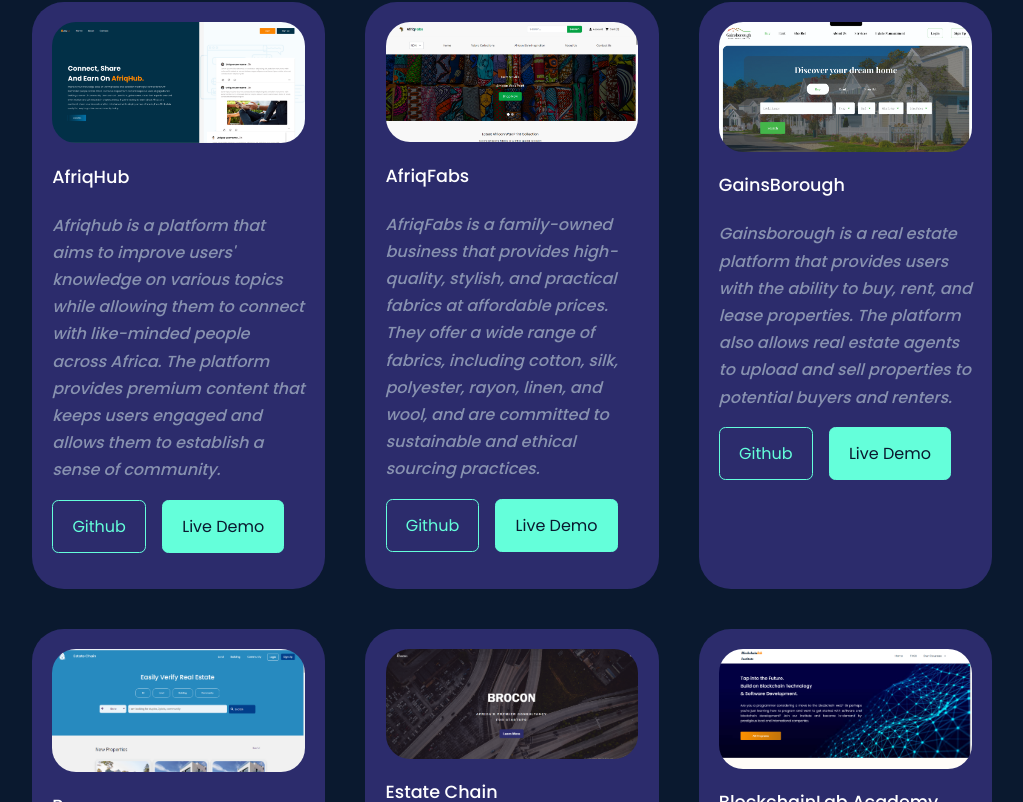
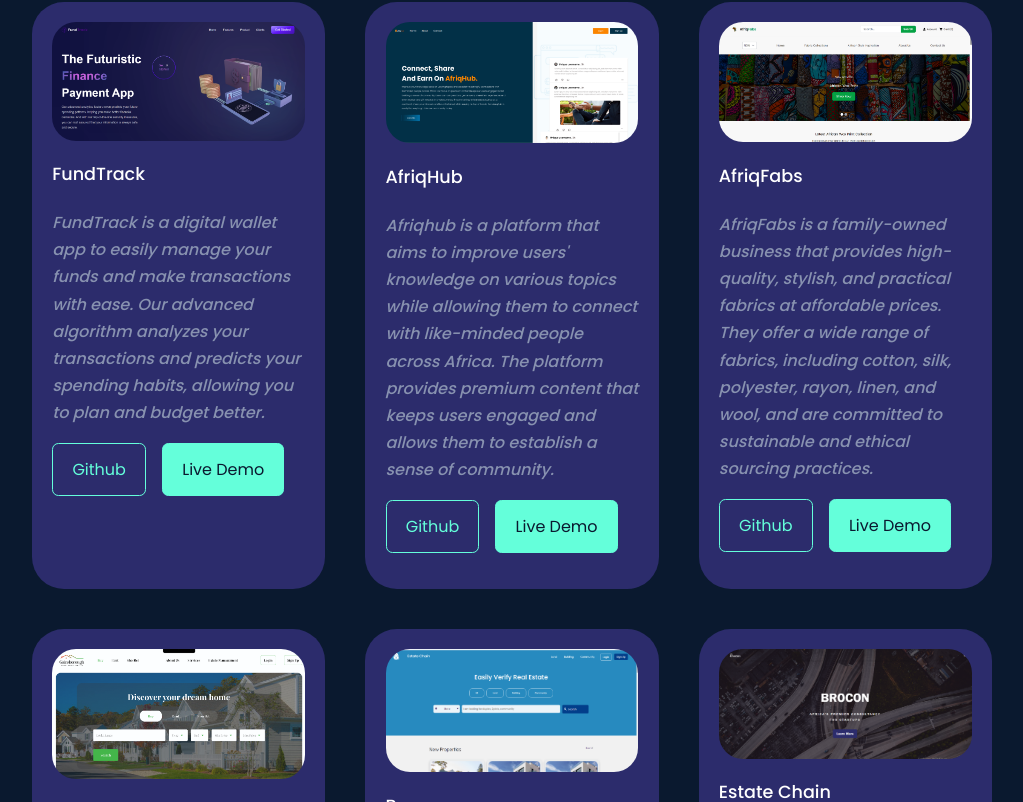
Before and after one commit to Obadara16/portfolio, a React (Create React App) app: page / in a window 1280 px wide. Shown: the part 3510-4312 px from the top of the page, without its empty margins (128-1151 px from the left). Built offline with nearby package versions, Linux system fonts and the light colour scheme.

Commit message:
feat: added fundtrack

```diff
--- a/src/data.js
+++ b/src/data.js
@@ -4,10 +4,21 @@
 import IMG4 from "./assets/portfolio.png";
 import IMG5 from "./assets/portfolio3.png";
 import IMG6 from "./assets/bti.png";
+import IMG7 from "./assets/fundtrack.png";
+
 
 export const data = [
   {
     id: 1,
+    image: IMG7,
+    title: "FundTrack",
+    description:
+      "FundTrack is a digital wallet app to easily manage your funds and make transactions with ease. Our advanced algorithm analyzes your transactions and predicts your spending habits, allowing you to plan and budget better.",
+    github: "https://github.com/Obadara16/fundtrack",
+    demo: "https://fundtrack-i4kx.onrender.com",
+  },
+  {
+    id: 2,
     image: IMG1,
     title: "AfriqHub",
     description:
@@ -16,7 +27,7 @@
     demo: "https://afriqhub.com",
   },
   {
-    id: 2,
+    id: 3,
     image: IMG2,
     title: "AfriqFabs",
     description:
@@ -25,7 +36,7 @@
     demo: "https://afrimart.onrender.com",
   },
   {
-    id: 3,
+    id: 4,
     image: IMG3,
     title: "GainsBorough",
     description:
@@ -34,7 +45,7 @@
     demo: "https://roqportfolio.onrender.com",
   },
   {
-    id: 4,
+    id: 5,
     image: IMG4,
     title: "Brocon",
     description:
@@ -43,7 +54,7 @@
     demo: "https://brocon.onrender.com",
   },
   {
-    id: 5,
+    id: 6,
     image: IMG5,
     title: "Estate Chain",
     description:
@@ -52,7 +63,7 @@
     demo: "https://roqportfolio.onrender.com",
   },
   {
-    id: 6,
+    id: 7,
     image: IMG6,
     title: "BlockchainLab Academy",
     description:
```
Also changed, not shown: src/assets/fundtrack.png (added).
